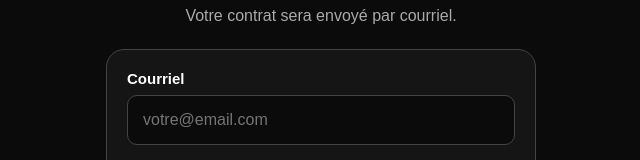
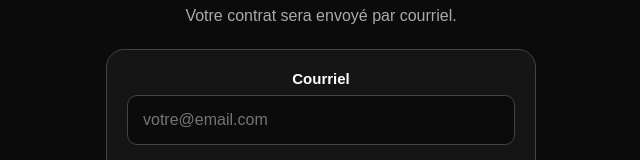
Before and after one commit to MTLocation/mt-location-mini-app, a Next.js app: page /contrat in a window 1280 px wide. Shown: the part 365-525 px from the top of the page, without its empty margins (319-959 px from the left). Built offline with nearby package versions, Linux system fonts and the light colour scheme.

Commit message:
Update page.js

```diff
--- a/app/contrat/page.js
+++ b/app/contrat/page.js
@@ -189,9 +189,11 @@ export default function Contrat() {
               <label
                 style={{
   display: "block",
+  width: "100%",
   fontSize: "15px",
   fontWeight: "700",
   marginBottom: "8px",
+  textAlign: "center",
 }}
               >
                 Courriel
@@ -315,7 +317,9 @@ export default function Contrat() {
           cursor: checking ? "default" : "pointer",
           opacity: checking ? 0.6 : 1,
          textAlign: "center",
-          display: "block",
+display: "flex",
+alignItems: "center",
+justifyContent: "center",
 boxSizing: "border-box",
         }}
       >
```
Lines whose indentation alone changed are shown as unchanged.
